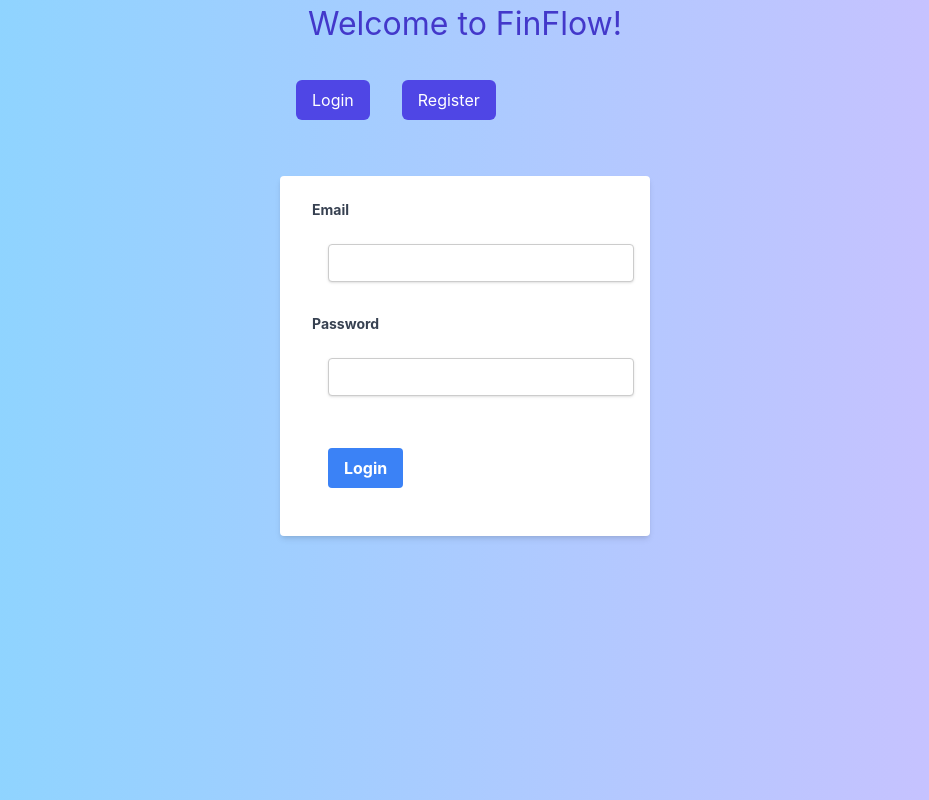
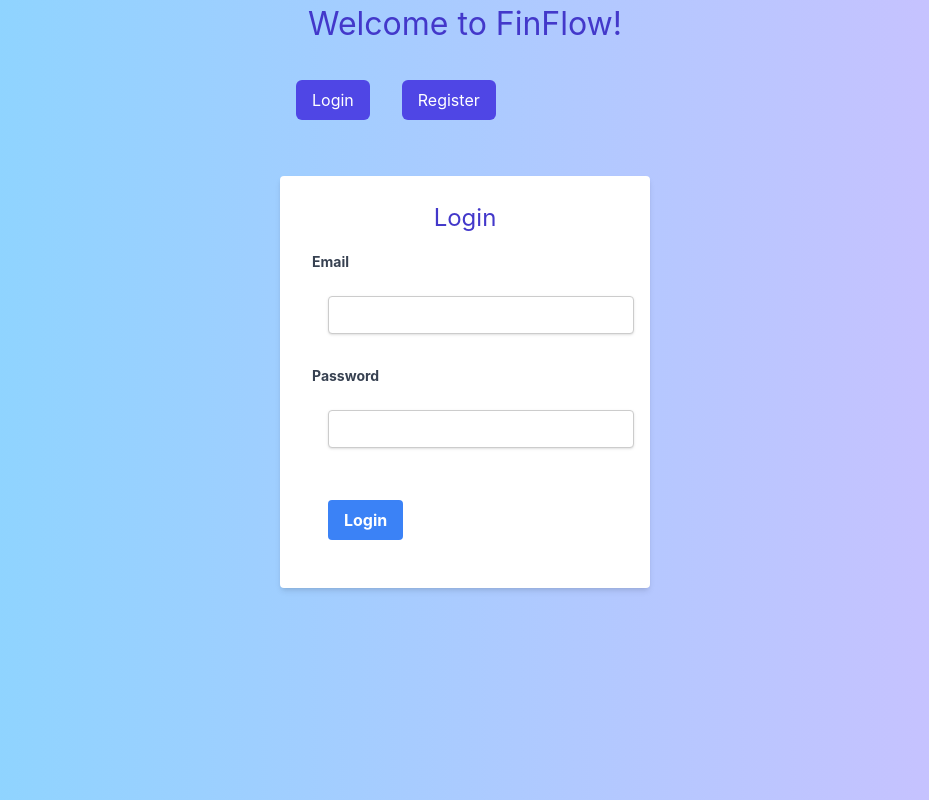
Before and after one commit to chris251190/finflow, a Next.js app: page / in a window 1280 px wide. Shown: the whole page, without its empty margins (175-1104 px from the left). Built offline with nearby package versions, Linux system fonts and the light colour scheme; no server answers.

Commit message:
sign user in after register

```diff
--- a/components/LoginForm.tsx
+++ b/components/LoginForm.tsx
@@ -30,6 +30,7 @@ const LoginForm: React.FC<LoginFormProps> = () => {
 
   return (
     <form onSubmit={handleSubmit} className="max-w-md mx-auto mt-10 bg-white shadow-md rounded px-8 pt-6 pb-8 mb-4">
+      <h2>Login</h2>
       <div className="mb-4">
         <label htmlFor="email" className="block text-gray-700 text-sm font-bold mb-2">Email</label>
         <input
--- a/components/RegisterForm.tsx
+++ b/components/RegisterForm.tsx
@@ -1,4 +1,5 @@
 import React, { useState, useEffect } from 'react';
+import { signIn } from 'next-auth/react'; // Import signIn for logging in the user
 
 interface RegisterFormProps {
   // Hier können Sie zusätzliche Props definieren, falls benötigt
@@ -43,6 +44,8 @@ const RegisterForm: React.FC<RegisterFormProps> = () => {
         console.log('Registration successful', data);
         setMessage('Registrierung erfolgreich!');
         setMessageColor('green');
+        // Log the user in after successful registration
+        signIn('credentials', { email, password, redirect: false });
       } else {
         console.error('Registration failed', data.message);
         setMessage('Registrierung fehlgeschlagen: ' + data.message);
@@ -59,6 +62,7 @@ const RegisterForm: React.FC<RegisterFormProps> = () => {
 
   return (
     <form onSubmit={handleSubmit} className="flex flex-col gap-4 p-4 max-w-md mx-auto my-8 shadow-lg rounded-lg">
+      <h2>Registrierung</h2>
       {message && <div style={{color: messageColor, transition: 'opacity 1s', opacity: message ? 1 : 0}}>{message}</div>}
       <label htmlFor="email" className="block text-sm font-bold text-gray-700">Email</label>
       <input
```
